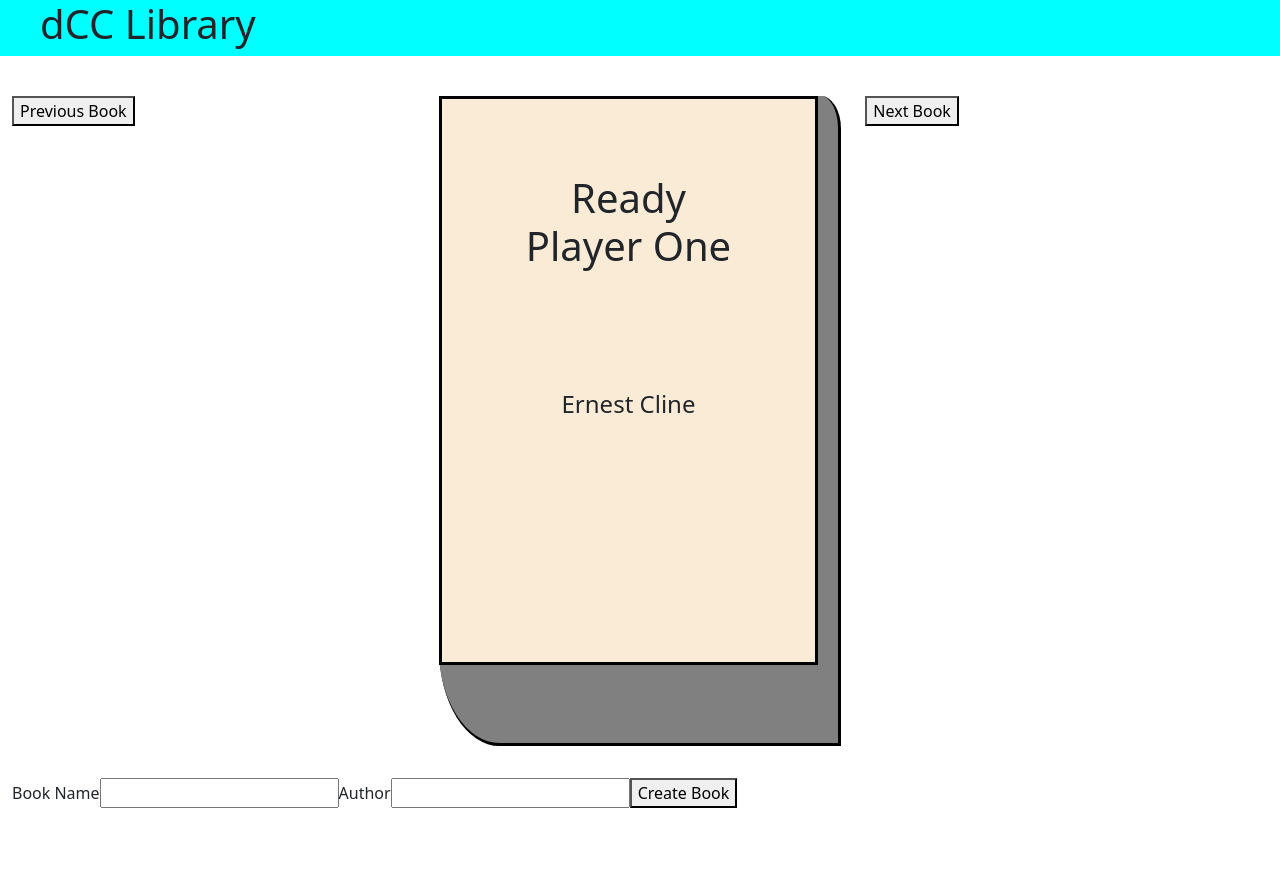
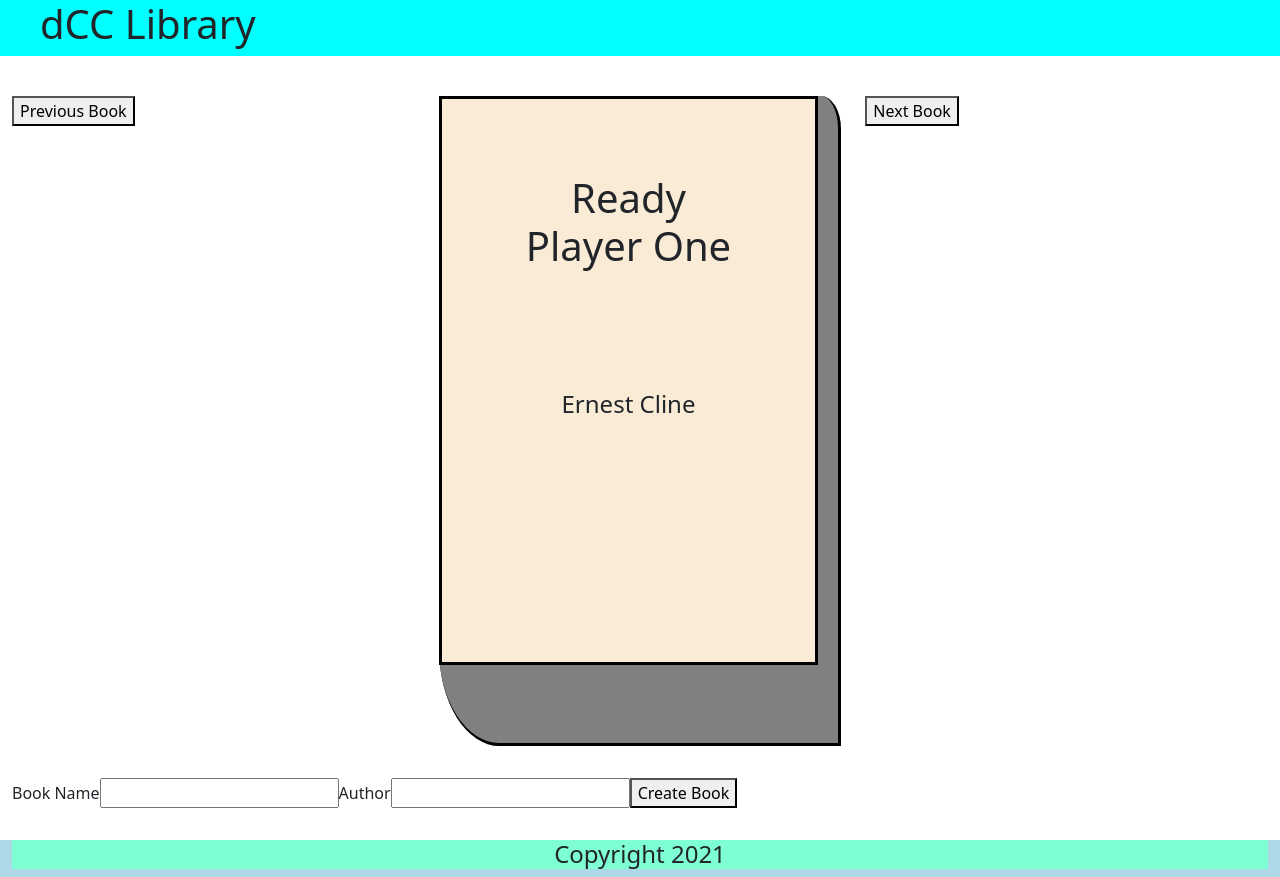
Before and after one commit to Wjamescorbett/ReactTutorial, a React (Create React App) app: page / in a window 1280 px wide. Before the commit the page ends 808 px from the top, so only its background shows below. Built offline with nearby package versions, Linux system fonts and the light colour scheme.

Commit message:
Added footer

```diff
--- a/src/components/App.jsx
+++ b/src/components/App.jsx
@@ -3,6 +3,7 @@
 import TitleBar from './TitleBar/TitleBar';
 import BookViewer from './BookViewer/BookViewer';
 import BookCreator from './BookCreator/BookCreator';
+import Footer from './Footer/Footer';
 
 class App extends Component {
     constructor(props){
@@ -53,6 +54,7 @@
                 <TitleBar />
                 <BookViewer book = {this.books[this.state.bookNumber]} nextBook = {this.goToNextBook} previousBook = {this.goToPreviousBook}/>
                 <BookCreator createNewBook={this.createBook}/>
+                <Footer />
             </div>
         )
     }
--- /dev/null
+++ b/src/components/Footer/Footer.css
@@ -0,0 +1,7 @@
+.footer {
+    background-color: aquamarine;
+    width: 100%;
+    box-shadow: 0 50vh 0 50vh lightblue;
+    text-align: center;
+    margin-top: 2em;
+}
--- /dev/null
+++ b/src/components/Footer/Footer.jsx
@@ -0,0 +1,12 @@
+import React from "react";
+import './Footer.css'
+
+const Footer = () => {
+    return (
+        <footer className="footer">
+            <h4>Copyright 2021</h4>
+        </footer>
+     );
+}
+
+export default Footer;
```
